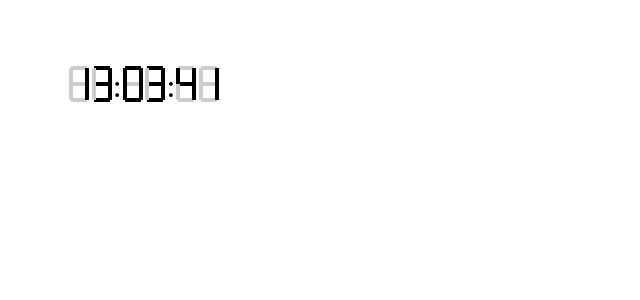
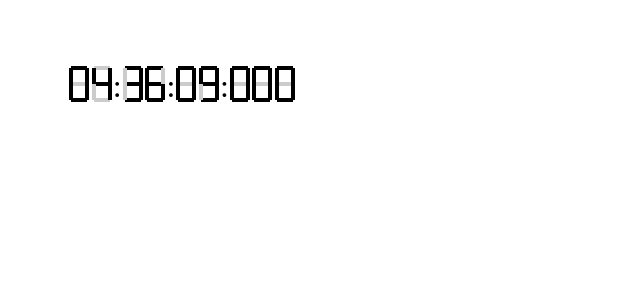
Before and after one commit to exilee20c/digital-clock, a React (Create React App) app: page / in a window 1280 px wide. Shown: the top 300 px of the page, without its empty margins (0-640 px from the left). Built offline with nearby package versions, Linux system fonts and the light colour scheme.

Commit message:
with milliseconds

```diff
--- a/src/components/atoms/Digit/Digit.js
+++ b/src/components/atoms/Digit/Digit.js
@@ -25,6 +25,7 @@ function Digit({ value }) {
         .concat(new Array(4).fill("vertical"))
         .map((orientation, i) => (
           <div
+            key={i}
             className={
               c["dash"] +
               " " +
--- a/src/components/organisms/DigitalClock/DigitalClock.js
+++ b/src/components/organisms/DigitalClock/DigitalClock.js
@@ -1,27 +1,38 @@
-import React from "react";
+import React, { useState, useRef, useEffect } from "react";
 import Digit from "../../atoms/Digit";
 
-function getZeroPadString(number) {
-  return number.toString().replace(/([0-9])?([0-9])$/g, function (_, $1, $2) {
-    return `${$1 || 0}${$2}`;
+function getZeroPadString(number, stack = 1) {
+  const remainStack = stack - 1;
+  const fn =
+    remainStack > 0 ? (i) => getZeroPadString(i, remainStack) : (i) => i;
+
+  return number.toString().replace(/([0-9]*)?([0-9])$/g, function (_, $1, $2) {
+    return `${fn($1 || 0)}${$2}`;
   });
 }
 
 function mapDigit(digit, i) {
-  return <Digit key={i} value={digit} />;
+  return <Digit key={i} value={+digit} />;
 }
 
 function DigitalClock() {
-  const date = new Date("2020-07-20 13:03:41");
+  const [date, setDate] = useState(new Date());
+  const refreshDate = useRef(() => setDate(new Date()));
+
+  useEffect(() => {
+    const interval = setInterval(refreshDate.current, 1000);
+    return () => clearInterval(interval);
+  }, []);
 
   const HH = getZeroPadString(date.getHours());
   const mm = getZeroPadString(date.getMinutes());
   const ss = getZeroPadString(date.getSeconds());
+  const SSS = getZeroPadString(date.getMilliseconds(), 2);
 
   return (
     <div>
       {Array.from(HH).map(mapDigit)}:{Array.from(mm).map(mapDigit)}:
-      {Array.from(ss).map(mapDigit)}
+      {Array.from(ss).map(mapDigit)}:{Array.from(SSS).map(mapDigit)}
     </div>
   );
 }
```
